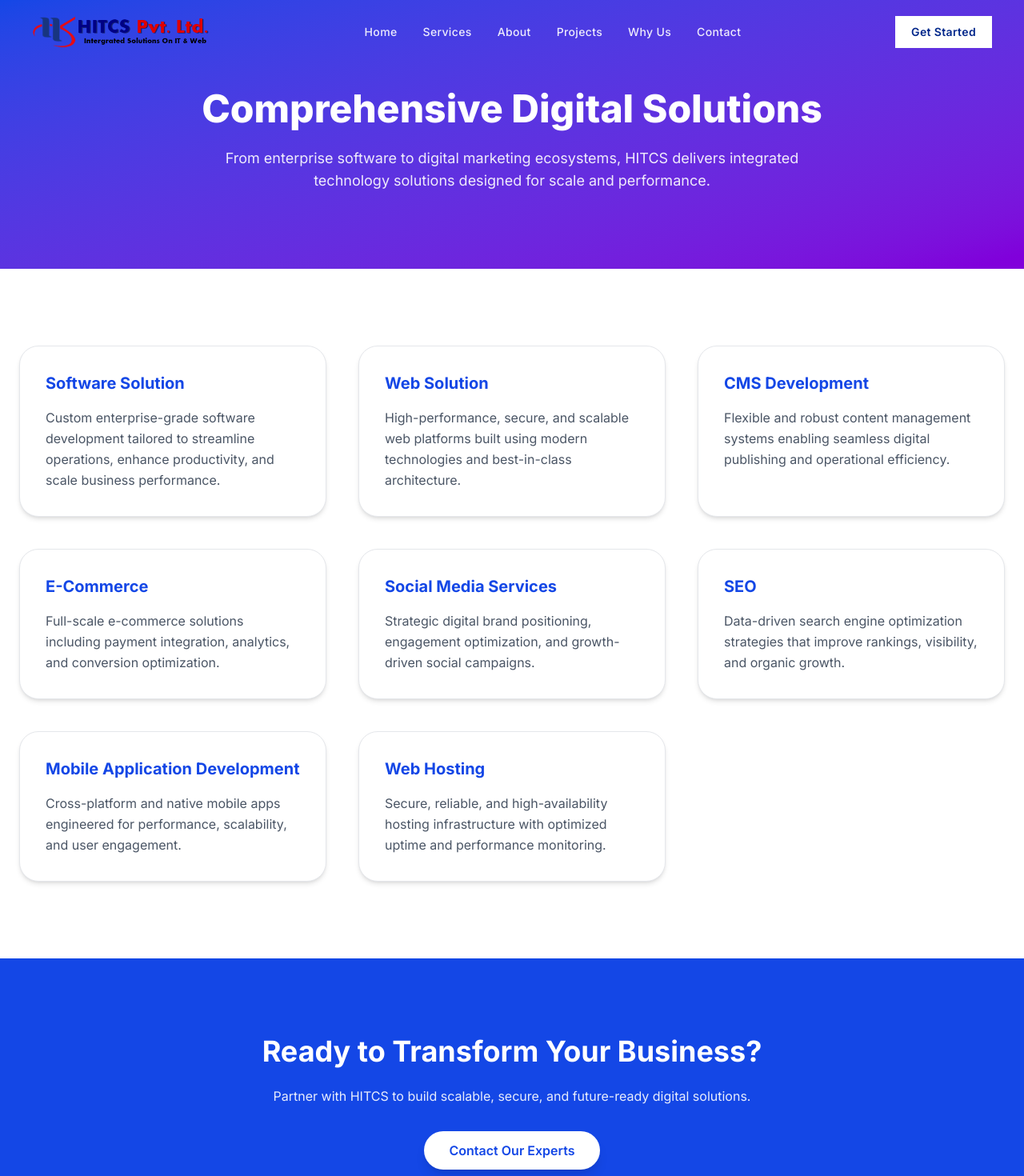
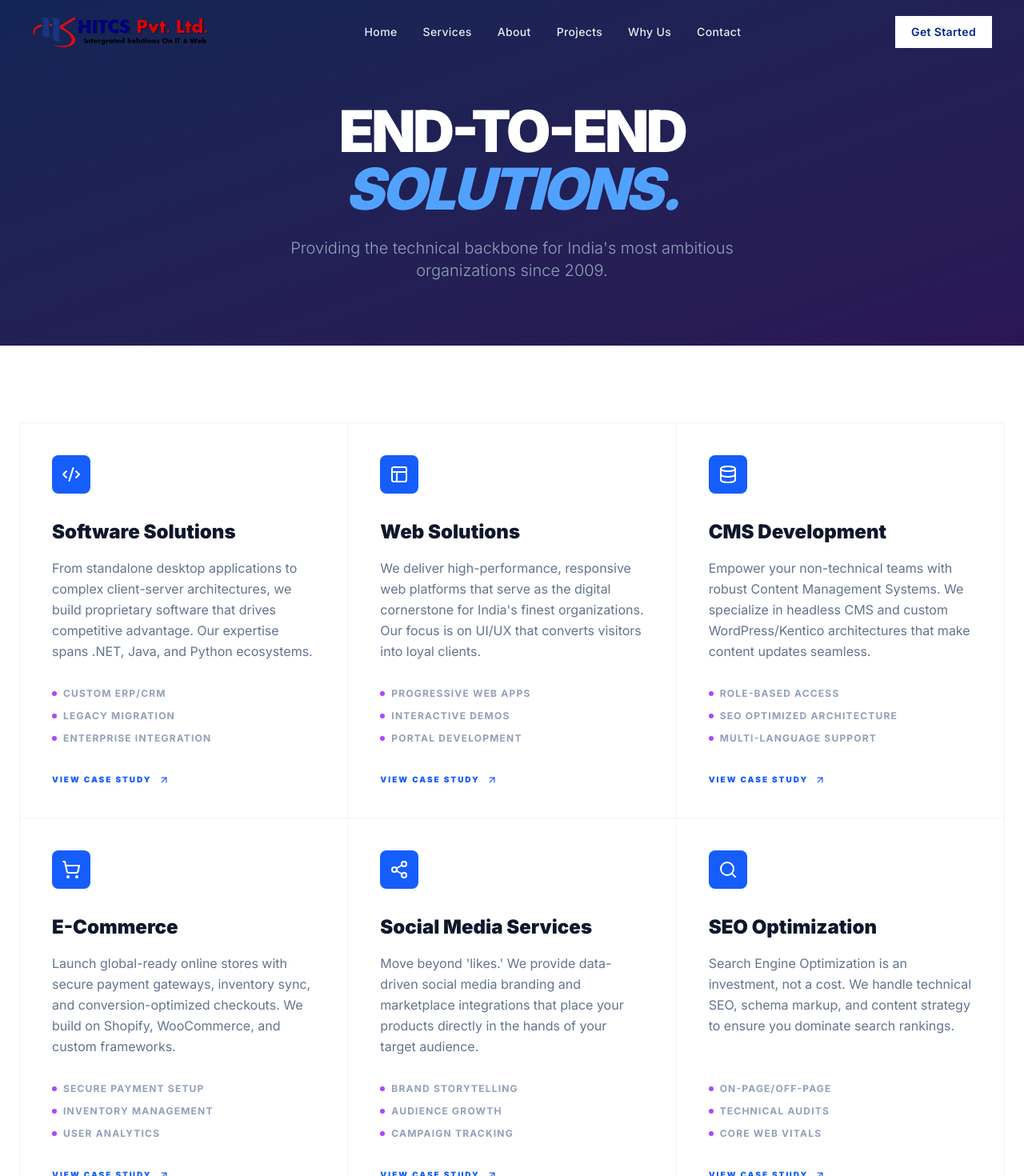
Before and after one commit to kushvardhan/horizonit, a React (Vite) app: page /services in a window 1280 px wide. Shown: the top 1470 px of the page at 80% size. Built offline with nearby package versions, Linux system fonts and the light colour scheme.

Commit message:
feat: add Footer component to App and enhance About and Services pages with updated content and features

```diff
--- a/src/App.tsx
+++ b/src/App.tsx
@@ -5,6 +5,7 @@ import Navbar from './components/Navbar';
 import HomePage from './pages/HomePage';
 import ServicesPage from './pages/ServicesPage';
 import AboutPage from './pages/AboutPage';
+import Footer from './components/Footer';
 
 function App() {
     return (
@@ -16,6 +17,7 @@ function App() {
                 <Route path="/about" element={<AboutPage />} />
                 <Route path="*" element={<HomePage />} />
             </Routes>
+            <Footer />
         </div>
     );
 }
--- a/src/pages/ServicesPage.tsx
+++ b/src/pages/ServicesPage.tsx
@@ -1,103 +1,128 @@
-import React from "react";
-import { motion } from "framer-motion";
-import Footer from "../components/Footer";
+import React from 'react';
+import { motion } from 'framer-motion';
+import {
+  Code2, Layout, Database, ShoppingCart,
+  Share2, Search, Smartphone, Cloud, ArrowUpRight
+} from 'lucide-react';
 
 const services = [
   {
-    title: "Software Solution",
-    desc: "Custom enterprise-grade software development tailored to streamline operations, enhance productivity, and scale business performance."
+    title: "Software Solutions",
+    icon: Code2,
+    desc: "From standalone desktop applications to complex client-server architectures, we build proprietary software that drives competitive advantage. Our expertise spans .NET, Java, and Python ecosystems.",
+    features: ["Custom ERP/CRM", "Legacy Migration", "Enterprise Integration"]
   },
   {
-    title: "Web Solution",
-    desc: "High-performance, secure, and scalable web platforms built using modern technologies and best-in-class architecture."
+    title: "Web Solutions",
+    icon: Layout,
+    desc: "We deliver high-performance, responsive web platforms that serve as the digital cornerstone for India's finest organizations. Our focus is on UI/UX that converts visitors into loyal clients.",
+    features: ["Progressive Web Apps", "Interactive Demos", "Portal Development"]
   },
   {
     title: "CMS Development",
-    desc: "Flexible and robust content management systems enabling seamless digital publishing and operational efficiency."
+    icon: Database,
+    desc: "Empower your non-technical teams with robust Content Management Systems. We specialize in headless CMS and custom WordPress/Kentico architectures that make content updates seamless.",
+    features: ["Role-based Access", "SEO Optimized Architecture", "Multi-language Support"]
   },
   {
     title: "E-Commerce",
-    desc: "Full-scale e-commerce solutions including payment integration, analytics, and conversion optimization."
+    icon: ShoppingCart,
+    desc: "Launch global-ready online stores with secure payment gateways, inventory sync, and conversion-optimized checkouts. We build on Shopify, WooCommerce, and custom frameworks.",
+    features: ["Secure Payment Setup", "Inventory Management", "User Analytics"]
   },
   {
     title: "Social Media Services",
-    desc: "Strategic digital brand positioning, engagement optimization, and growth-driven social campaigns."
+    icon: Share2,
+    desc: "Move beyond 'likes.' We provide data-driven social media branding and marketplace integrations that place your products directly in the hands of your target audience.",
+    features: ["Brand Storytelling", "Audience Growth", "Campaign Tracking"]
   },
   {
-    title: "SEO",
-    desc: "Data-driven search engine optimization strategies that improve rankings, visibility, and organic growth."
+    title: "SEO Optimization",
+    icon: Search,
+    desc: "Search Engine Optimization is an investment, not a cost. We handle technical SEO, schema markup, and content strategy to ensure you dominate search rankings.",
+    features: ["On-Page/Off-Page", "Technical Audits", "Core Web Vitals"]
   },
   {
-    title: "Mobile Application Development",
-    desc: "Cross-platform and native mobile apps engineered for performance, scalability, and user engagement."
+    title: "Mobile App Development",
+    icon: Smartphone,
+    desc: "Native and Cross-Platform (React Native/Flutter) applications designed for extreme usability. We build mobile tools that function flawlessly in low-connectivity environments.",
+    features: ["iOS & Android", "Offline Capabilities", "User-Centric UI"]
   },
   {
     title: "Web Hosting",
-    desc: "Secure, reliable, and high-availability hosting infrastructure with optimized uptime and performance monitoring."
+    icon: Cloud,
+    desc: "Institutional grade hosting with 99.9% uptime. From domain registration to managed cloud server administration, we ensure your digital assets are always live and secure.",
+    features: ["SSL Certification", "24/7 Monitoring", "Global CDN"]
   }
 ];
 
 export default function ServicesPage() {
   return (
-    <main className="bg-white text-gray-900">
-
-      {/* HERO */}
-      <section className="pt-28 pb-24 bg-gradient-to-br from-blue-700 to-purple-700 text-white text-center">
-        <div className="max-w-5xl mx-auto px-6">
+    <main className="bg-white">
+      {/* Header */}
+      <section className="pt-32 pb-20 bg-slate-900 text-white relative overflow-hidden">
+        <div className="absolute top-0 right-0 w-full h-full bg-gradient-to-br from-blue-600/20 to-purple-600/20 pointer-events-none" />
+        <div className="max-w-7xl mx-auto px-6 relative z-10 text-center">
           <motion.h1
-            initial={{ opacity: 0, y: 40 }}
-            animate={{ opacity: 1, y: 0 }}
-            transition={{ duration: 0.7 }}
-            className="text-5xl font-extrabold mb-6"
+            initial={{ opacity: 0, scale: 0.9 }} animate={{ opacity: 1, scale: 1 }}
+            className="text-5xl md:text-7xl font-black tracking-tighter mb-6"
           >
-            Comprehensive Digital Solutions
+            END-TO-END <br/> <span className="text-blue-400 italic">SOLUTIONS.</span>
           </motion.h1>
-          <p className="text-lg opacity-90 max-w-3xl mx-auto">
-            From enterprise software to digital marketing ecosystems,
-            HITCS delivers integrated technology solutions designed for scale and performance.
+          <p className="text-slate-400 text-xl max-w-2xl mx-auto font-light">
+            Providing the technical backbone for India's most ambitious organizations since 2009.
           </p>
         </div>
       </section>
 
-      {/* SERVICES GRID */}
-      <section className="py-24">
-        <div className="max-w-7xl mx-auto px-6 grid md:grid-cols-2 lg:grid-cols-3 gap-10">
-          {services.map((service, index) => (
+      {/* Services Grid */}
+      <section className="py-24 bg-white">
+        <div className="max-w-7xl mx-auto px-6">
+          <div className="grid grid-cols-1 md:grid-cols-2 lg:grid-cols-3 gap-px bg-slate-100 border border-slate-100">
+            {services.map((service, i) => (
               <motion.div
-              key={index}
-              initial={{ opacity: 0, y: 40 }}
-              whileInView={{ opacity: 1, y: 0 }}
-              transition={{ duration: 0.6, delay: index * 0.1 }}
-              viewport={{ once: true }}
-              className="bg-white border border-gray-200 p-8 rounded-3xl shadow-md hover:shadow-2xl transition-all duration-300"
+                key={i}
+                whileHover={{ backgroundColor: '#F8FAFC' }}
+                className="bg-white p-10 group transition-all duration-500 flex flex-col justify-between h-full"
               >
-              <h3 className="text-xl font-bold mb-4 text-blue-700">
-                {service.title}
-              </h3>
-              <p className="text-gray-600 leading-relaxed">
-                {service.desc}
-              </p>
+                <div>
+                  <div className="w-12 h-12 bg-blue-600 rounded-lg flex items-center justify-center mb-8 group-hover:scale-110 transition-transform duration-500">
+                    <service.icon className="text-white" size={24} />
+                  </div>
+                  <h3 className="text-2xl font-black text-slate-900 mb-4">{service.title}</h3>
+                  <p className="text-slate-500 leading-relaxed mb-8">{service.desc}</p>
+                </div>
+
+                <ul className="space-y-3">
+                  {service.features.map((feat, idx) => (
+                    <li key={idx} className="flex items-center gap-2 text-xs font-bold text-slate-400 uppercase tracking-widest">
+                       <div className="w-1.5 h-1.5 rounded-full bg-purple-500" />
+                       {feat}
+                    </li>
+                  ))}
+                  <li className="pt-6">
+                    <button className="flex items-center gap-2 text-blue-600 text-[10px] font-black uppercase tracking-[0.2em] group-hover:gap-4 transition-all">
+                        View Case Study <ArrowUpRight size={14} />
+                    </button>
+                  </li>
+                </ul>
               </motion.div>
             ))}
           </div>
+        </div>
       </section>
 
-      {/* CTA */}
-      <section className="py-24 bg-blue-700 text-white text-center">
-        <div className="max-w-4xl mx-auto px-6">
-          <h2 className="text-4xl font-bold mb-6">
-            Ready to Transform Your Business?
+      {/* Trust Banner */}
+      <section className="py-20 bg-blue-600 text-white">
+        <div className="max-w-7xl mx-auto px-6 flex flex-col lg:flex-row justify-between items-center gap-12">
+            <h2 className="text-4xl font-black tracking-tight max-w-xl">
+              Ready to transform your technical infrastructure?
             </h2>
-          <p className="mb-8 opacity-90">
-            Partner with HITCS to build scalable, secure, and future-ready digital solutions.
-          </p>
-          <button className="bg-white text-blue-700 font-semibold px-8 py-3 rounded-full shadow-lg hover:scale-105 transition">
-            Contact Our Experts
+            <button className="bg-white text-blue-600 px-12 py-5 text-xs font-black uppercase tracking-[0.3em] hover:bg-slate-900 hover:text-white transition-all">
+                Initiate Project
             </button>
         </div>
       </section>
-
-      <Footer />
     </main>
   );
 }
```
Also changed, not shown: src/pages/AboutPage.tsx (+86 -112 lines). Lines whose indentation alone changed are shown as unchanged.
